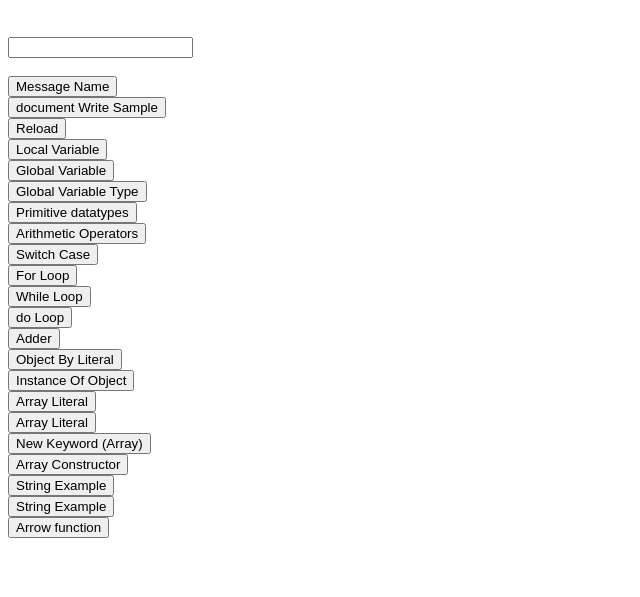
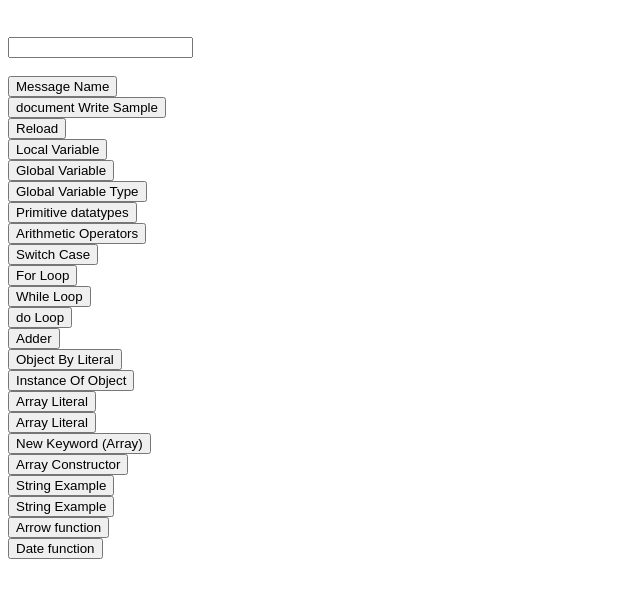
Before and after one commit to clintonghosh/jsjqajaxcodes, a plain HTML site: page ExternalJs.html in a window 1280 px wide. Shown: the part 61-658 px from the top of the page, without its empty margins (0-640 px from the left). Drawn offline with Linux system fonts and the light colour scheme.

Commit message:
Added Date Datatype

```diff
--- a/ExternalJs.html
+++ b/ExternalJs.html
@@ -36,5 +36,6 @@
         <input type="button" value="String Example" onClick="stringExample()" /><br>
         <input type="button" value="String Example" onClick="stringExample()" /><br>
         <input type="button" value="Arrow function" onClick="arrowFunction()" /><br>
+        <input type="button" value="Date function" onClick="datesDatatype()" /><br>
     </body>
 </html>
--- a/ExternalJs.js
+++ b/ExternalJs.js
@@ -214,6 +214,15 @@ function reloadPage(){
     }, 1000)
 }
 
+// JS Date
+function datesDatatype(){
+    var date = new Date();
+    var hour = date.getHours();
+    var minutes = date.getMinutes();
+    var seconds = date.getSeconds();
+    alert(hour+":"+minutes+":"+seconds)
+}
+
 // Arrow Functions
 var arrowFunction = () =>{
      alert('Im Arrow Function')
```
